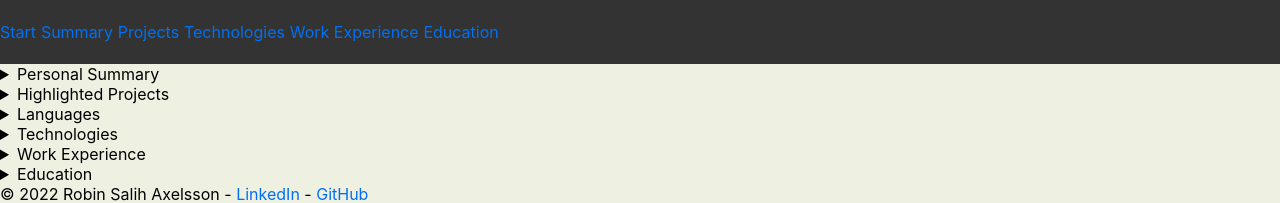
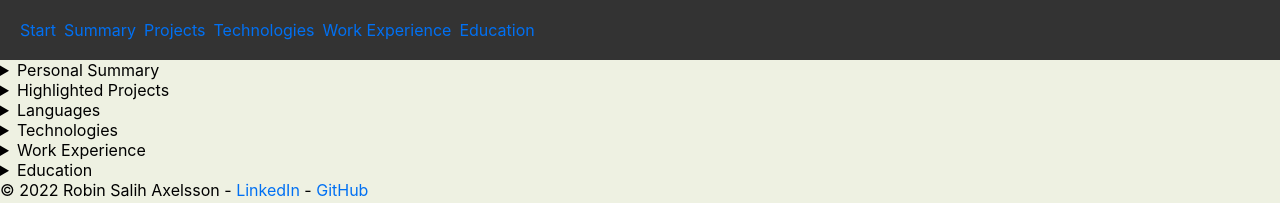
Before and after one commit to RobinAxelsson/personal-jam, a Next.js app: page / in a window 1280 px wide. Shown: the top 203 px of the page. Built offline with nearby package versions, Linux system fonts and the light colour scheme.

Commit message:
small styling of nav

```diff
--- a/styles/globals.css
+++ b/styles/globals.css
@@ -43,14 +43,13 @@ header {
   align-items: center;
   background-color: var(--clr-dark-accent);
   border-width: 0px;
-  min-height: 4rem;
+  padding: 20px;
 }
 
 nav ul {
   display: flex;
   flex-wrap: wrap;
-  column-gap: 0.3rem;
-  padding-inline-start: 0px;
+  gap: 0.5rem;
 }
 
 
```
